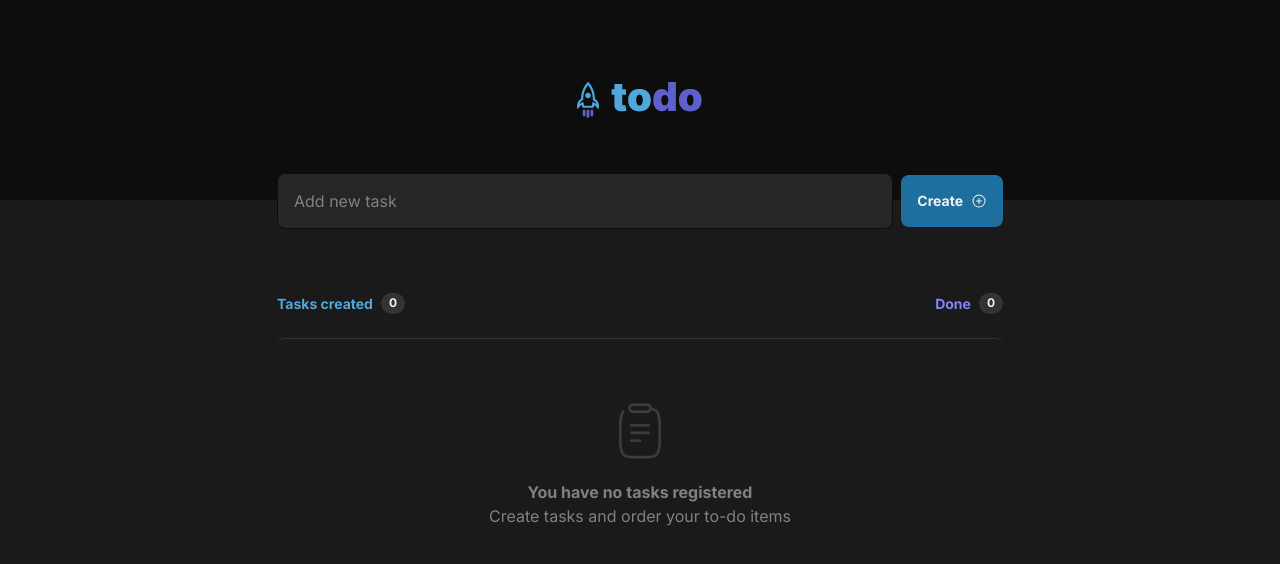
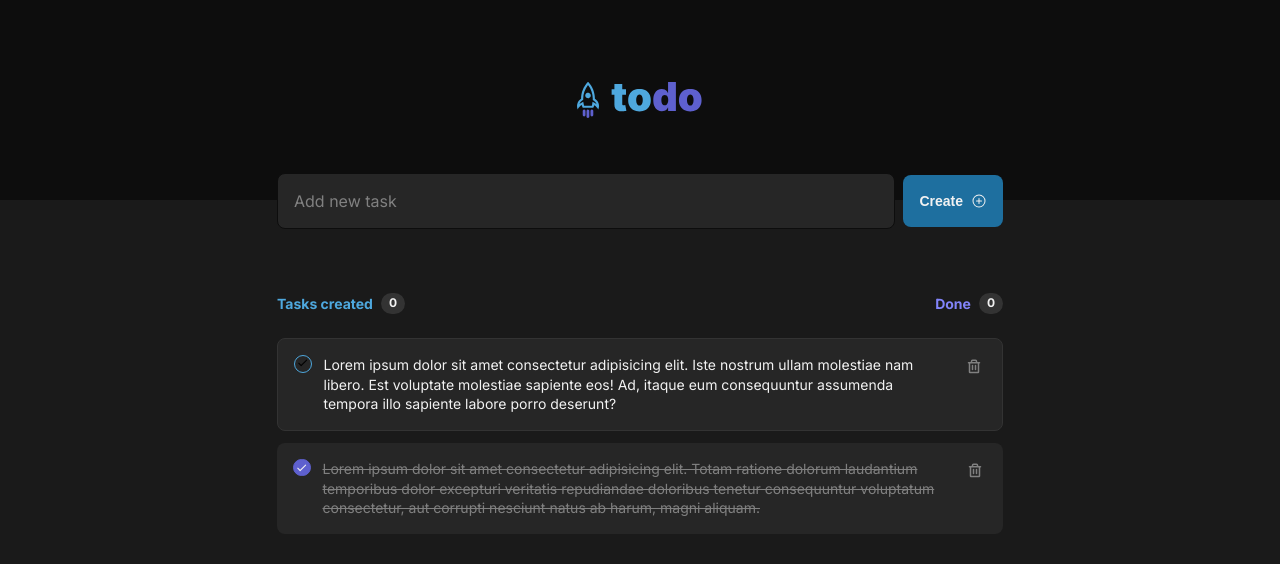
Before and after one commit to arthurrios/todolist-web, a React (Vite) app: page / in a window 1280 px wide. Shown: the top 564 px of the page. Built offline with nearby package versions, Linux system fonts and the light colour scheme.

Commit message:
feat: add task component

```diff
--- a/src/App.module.css
+++ b/src/App.module.css
@@ -19,3 +19,9 @@ main {
 
   margin-bottom: 1.5rem;
 }
+
+.tasksContainer {
+  display: flex;
+  flex-direction: column;
+  gap: 0.75rem;
+}
--- a/src/App.tsx
+++ b/src/App.tsx
@@ -7,9 +7,28 @@ import { PlusCircle } from '@phosphor-icons/react'
 import { TaskCount } from './components/TaskCount'
 import { useState } from 'react'
 import { EmptyContainer } from './components/EmptyContainer'
+import { Task, TaskType } from './components/Task'
+
+const tasksArray: TaskType[] = [
+  {
+    id: '1',
+    isDone: false,
+    description:
+      'Lorem ipsum dolor sit amet consectetur adipisicing elit. Iste nostrum ullam molestiae nam libero. Est voluptate molestiae sapiente eos! Ad, itaque eum consequuntur assumenda tempora illo sapiente labore porro deserunt?',
+  },
+  {
+    id: '2',
+    isDone: true,
+    description:
+      'Lorem ipsum dolor sit amet consectetur adipisicing elit. Totam ratione dolorum laudantium temporibus dolor excepturi veritatis repudiandae doloribus tenetur consequuntur voluptatum consectetur, aut corrupti nesciunt natus ab harum, magni aliquam.',
+  },
+]
 
 export function App() {
-  const [tasks, setTasks] = useState([])
+  const [tasks, setTasks] = useState(tasksArray)
+  console.log(tasks.length)
+
+  const noTasksRegistered = tasks.length === 0
 
   return (
     <div>
@@ -26,7 +45,13 @@ export function App() {
           <TaskCount type="done" count={0} />
         </div>
 
-        {tasks.length === 0 && <EmptyContainer />}
+        {noTasksRegistered && <EmptyContainer />}
+
+        <div className={styles.tasksContainer}>
+          {tasks.map((task) => {
+            return <Task key={task.id} task={task} />
+          })}
+        </div>
       </main>
     </div>
   )
--- a/src/components/Button.module.css
+++ b/src/components/Button.module.css
@@ -1,4 +1,4 @@
-button {
+.button {
   display: flex;
   align-items: center;
   justify-content: center;
@@ -12,10 +12,13 @@ button {
   background-color: var(--blue-dark);
   border: 0;
   color: var(--gray-100);
+  font-weight: 700;
+  font-size: 0.875rem;
 
   transition: background-color 0.1s;
+  cursor: pointer;
 }
 
-button:hover {
+.button:hover {
   background-color: var(--blue);
 }
--- a/src/components/EmptyContainer.module.css
+++ b/src/components/EmptyContainer.module.css
@@ -8,12 +8,12 @@
   color: var(--gray-300);
 }
 
-p {
+.container p {
   margin-top: 1rem;
   font-weight: bold;
   margin-bottom: 0.125rem;
 }
 
-span {
+.container span {
   font-weight: regular;
 }
--- /dev/null
+++ b/src/components/Task.module.css
@@ -0,0 +1,97 @@
+.containerTaskCreated {
+  display: flex;
+  align-items: flex-start;
+  gap: 0.75rem;
+  padding: 1rem;
+  background-color: var(--gray-500);
+  border-radius: 8px;
+  border: 1px solid var(--gray-400);
+}
+
+.containerTaskDone {
+  display: flex;
+  align-items: flex-start;
+  gap: 0.75rem;
+  padding: 1rem;
+  background-color: var(--gray-500);
+  border-radius: 8px;
+}
+
+.uncheckedCircle {
+  min-height: 1.09375rem;
+  min-width: 1.09375rem;
+  border-radius: 999px;
+
+  background-color: transparent;
+  border: 1px solid var(--blue);
+
+  transition: 0.2s;
+  cursor: pointer;
+}
+
+.uncheckedCircle:hover {
+  min-height: 1.09375rem;
+  min-width: 1.09375rem;
+  border-radius: 999px;
+
+  background-color: var(--blue-dark-low);
+  border: 1px solid var(--blue-dark);
+}
+
+.checkedCircle {
+  display: flex;
+  align-items: center;
+  justify-content: center;
+
+  min-height: 1.09375rem;
+  min-width: 1.09375rem;
+  border-radius: 999px;
+
+  background-color: var(--purple-dark);
+  border: 1px solid var(--purple-dark);
+
+  transition: 0.2s;
+  cursor: pointer;
+}
+
+.checkedCircle:hover {
+  background-color: var(--purple);
+  border: 1px solid var(--purple);
+
+}
+
+.checkedCircle svg {
+  color: var(--gray-100);
+}
+
+p {
+  font-size: 0.875rem;
+}
+
+.descriptionTaskDone {
+  color: var(--gray-300);
+  text-decoration: line-through;
+}
+
+.deleteButton {
+  min-height: 1.5rem;
+  min-width: 1.5rem;
+  background: transparent;
+  border: 0;
+  color: var(--gray-300);
+  border-radius: 4px;
+
+  line-height: 0;
+  cursor: pointer;
+
+  transition: all 0.2s;
+}
+
+.deleteButton svg {
+  min-height: 0.875rem;
+}
+
+.deleteButton:hover {
+  background: var(--gray-400);
+  color: var(--danger);
+}
--- /dev/null
+++ b/src/components/Task.tsx
@@ -0,0 +1,34 @@
+import styles from './Task.module.css'
+import { Trash, Check } from '@phosphor-icons/react'
+
+export interface TaskType {
+  id: string
+  isDone: boolean
+  description: string
+}
+
+interface TaskProps {
+  task: TaskType
+}
+
+export function Task({ task }: TaskProps) {
+  return (
+    <div
+      className={
+        task.isDone ? styles.containerTaskDone : styles.containerTaskCreated
+      }
+    >
+      <button
+        className={task.isDone ? styles.checkedCircle : styles.uncheckedCircle}
+      >
+        <Check weight="bold" size={11} />
+      </button>
+      <p className={task.isDone ? styles.descriptionTaskDone : undefined}>
+        {task.description}
+      </p>
+      <button className={styles.deleteButton} title="Delete Task">
+        <Trash weight="bold" size={16} />
+      </button>
+    </div>
+  )
+}
--- a/src/global.css
+++ b/src/global.css
@@ -1,5 +1,6 @@
 :root {
   --blue-dark: #1E6F9F;
+  --blue-dark-low: rgba(30,111,159, 0.2);
   --blue: #4EA8DE;
   --purple-dark: #5E60CE;
   --purple: #8284FA;
@@ -39,10 +40,3 @@ body, input {
   font-size: 1rem;
   line-height: 1.4;
 }
-
-button {
-  font-family: 'Inter', sans-serif;
-  font-weight: 700;
-  font-size: 0.875rem;
-  line-height: 1.4;
-}
```
